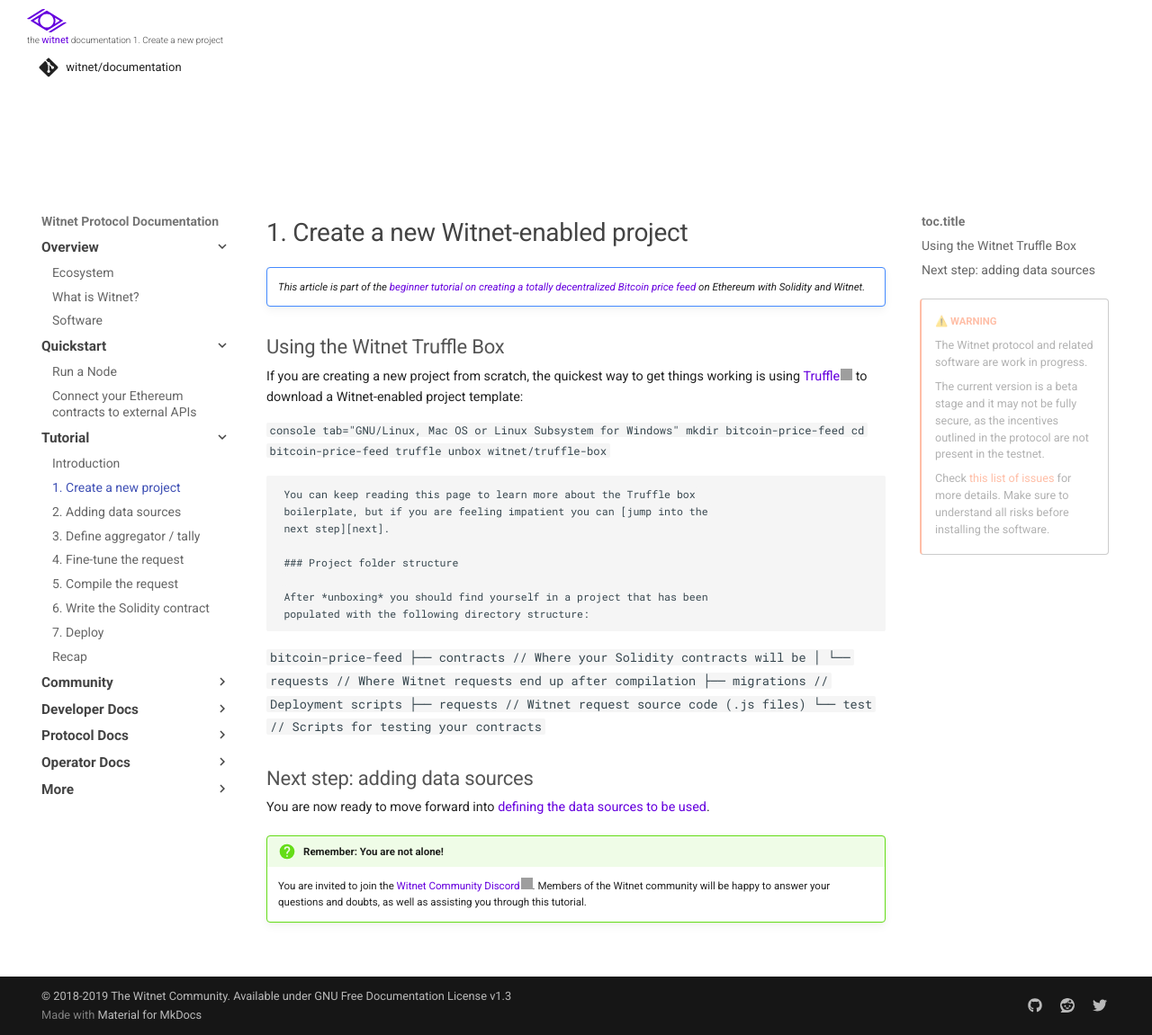
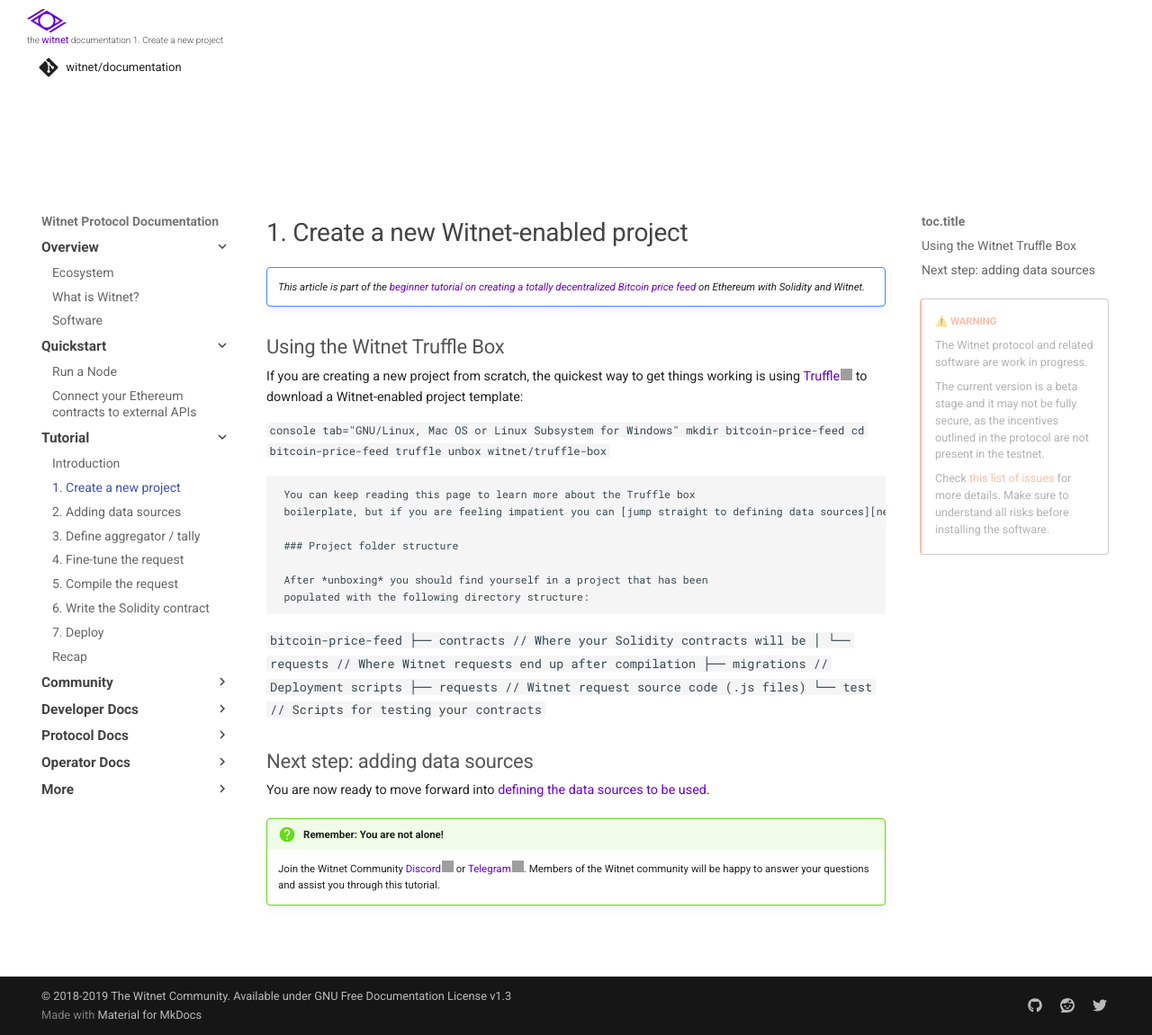
Before and after one commit to witnet/documentation, an MkDocs documentation site: the page built from docs/tutorials/bitcoin-price-feed/create-project.md, in a window 1280 px wide and 1151 px high. Shown: the whole window at 90% size. Built offline with MkDocs 1.6.1 and Material for MkDocs 9.7.7, drawn with Linux system fonts in a browser that asks for light colours; some web fonts are replaced; comment, search, counter and statistics services are not loaded; grey boxes are pictures that could not be loaded.

Commit message:
fix: typo and grammar edits on create-project

````diff
--- a/docs/tutorials/bitcoin-price-feed/create-project.md
+++ b/docs/tutorials/bitcoin-price-feed/create-project.md
@@ -18,8 +18,7 @@ truffle unbox witnet/truffle-box
 ```
 
 You can keep reading this page to learn more about the Truffle box
-boilerplate, but if you are feeling impatient you can [jump into the
-next step][next].
+boilerplate, but if you are feeling impatient you can [jump straight to defining data sources][next].
 
 ### Project folder structure
 
@@ -41,12 +40,13 @@ You are now ready to move forward into
 [defining the data sources to be used][next].
 
 !!! question "Remember: You are not alone!"
-    You are invited to join the [Witnet Community Discord][discord].
+    Join the Witnet Community [Discord] or [Telegram].
     Members of the Witnet community will be happy to answer your
-    questions and doubts, as well as assisting you through this
+    questions and assist you through this
     tutorial.
 
-[discord]: https://discord.gg/X4uurfP
+[Discord]: https://discord.gg/X4uurfP
+[Telegram]: https://t.me/witnetio
 [truffle]: https://www.trufflesuite.com/
 [intro]: /tutorials/bitcoin-price-feed/introduction
 [next]: /tutorials/bitcoin-price-feed/sources
````
